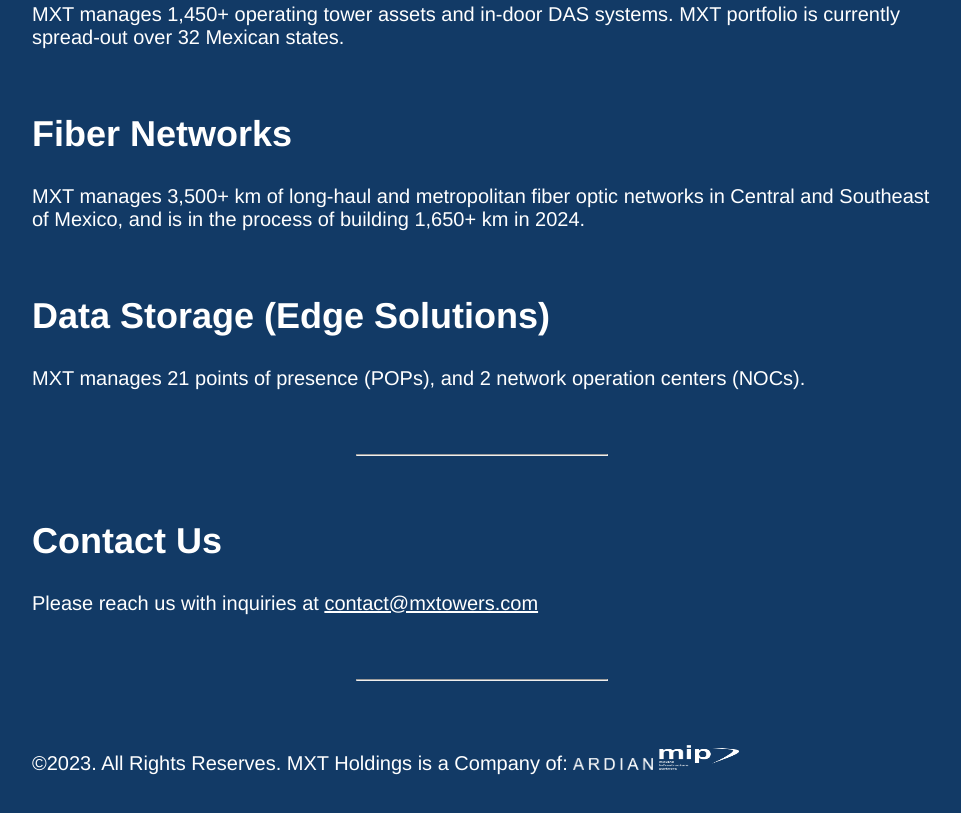
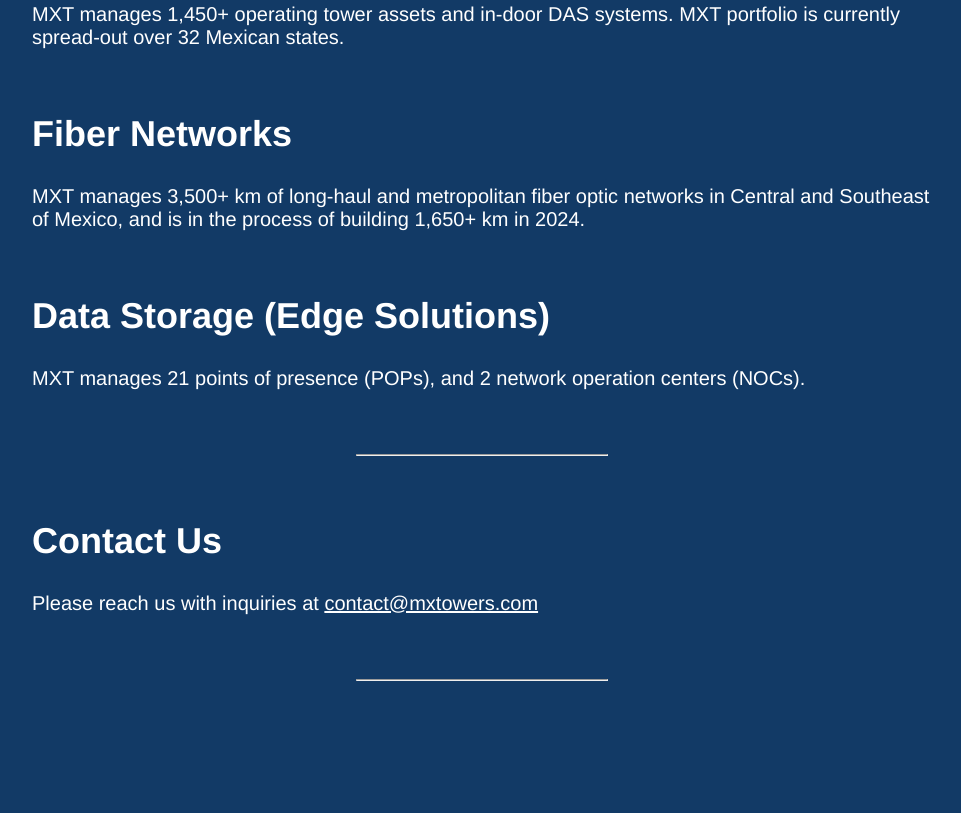
Before and after one commit to teaguecnelson/mxt-holdings, a plain HTML site: page index.html in a window 1280 px wide. Shown: the part 671-1484 px from the top of the page, without its empty margins (158-1119 px from the left). After the commit the page ends 1432 px from the top, so only its background shows below. Drawn offline with Linux system fonts and the light colour scheme.

Commit message:
Update index.html

```diff
--- a/index.html
+++ b/index.html
@@ -43,11 +43,6 @@
   <h2>Contact Us</h2>
   <p>Please reach us with inquiries at <a href="mailto:contact@mxtowers.com">contact@mxtowers.com</a></p>
  <hr />
-<footer>
-        <p>©2023. All Rights Reserves. MXT Holdings is a Company of: <img src="ARDIAN_logo_White.png" width="80" height="-25" alt="Ardian1">       <img src="MIP_logo_White.png"  width="80" height="25" alt="MIP"></p>
-    </footer>
-
-</div>
 
 </body>
 </html>
```
